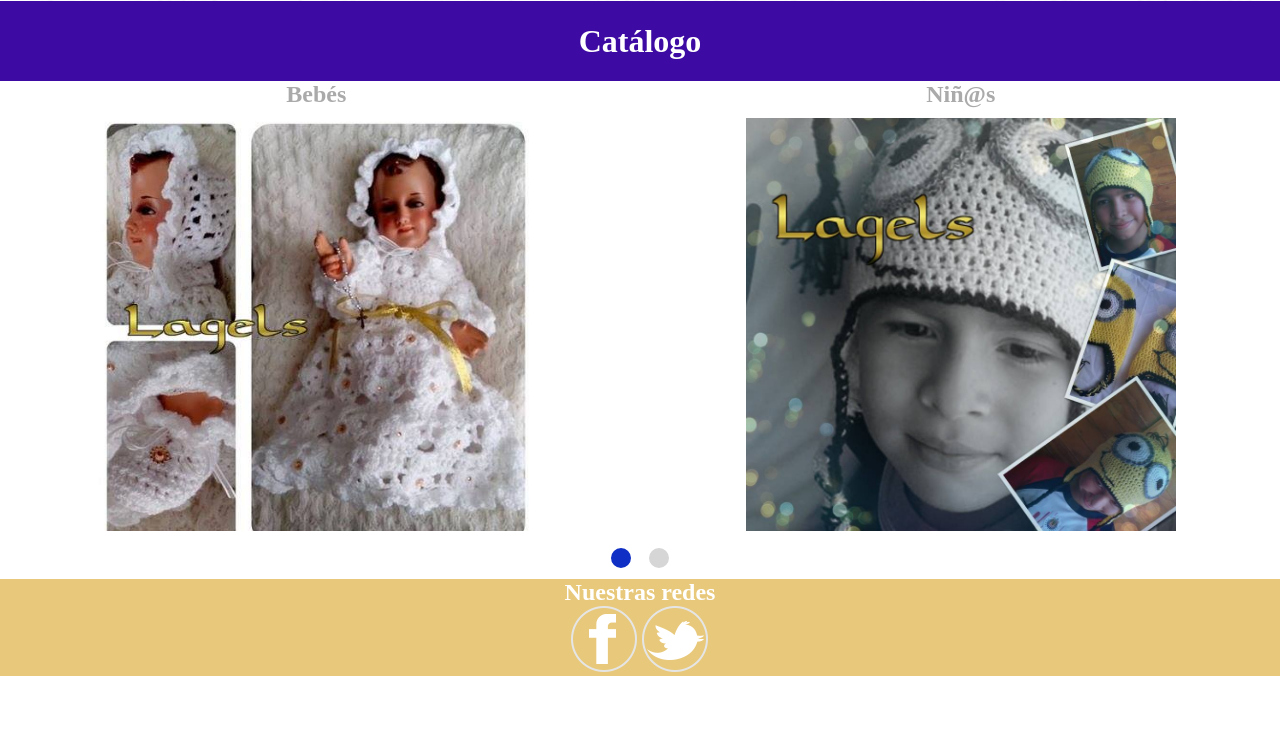
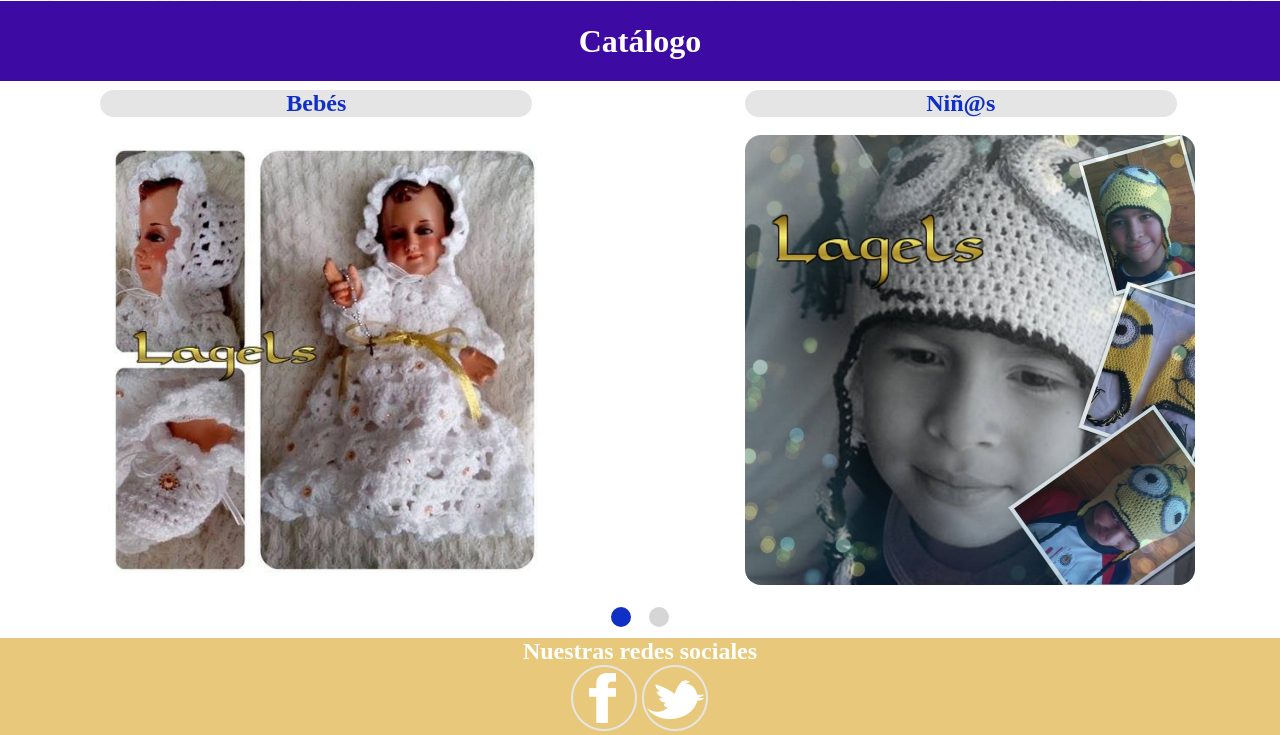
Before and after one commit to danurizp/lagels, a PHP site: page / in a window 1280 px wide. Shown: the part 2760-3495 px from the top of the page. Before the commit the page ends 3436 px from the top, so only its background shows below. Run offline with PHP 8.4, Linux system fonts and the light colour scheme.

Commit message:
avance
Avance

```diff
--- a/css/inicio.css
+++ b/css/inicio.css
@@ -47,6 +47,8 @@ p {
 }
 
 .contenido-1 img{
+    border-radius: 25px;
+    margin-right: 1%;
     float: right;
 }
 
@@ -120,16 +122,33 @@ em {
     color: #fff;
 }
 
-.owl-theme .owl-dots .owl-dot.active span{width:20px;height:20px;background-color:#102fc5;border:2px solid #fff;}
-.owl-theme .owl-dots .owl-dot span{width:20px;height:20px;border:2px solid #fff;}
+.owl-theme .owl-dots .owl-dot.active span{
+    width:20px;
+    height:20px;
+    background-color:#102fc5;
+    border:2px solid #fff;}
+.owl-theme .owl-dots .owl-dot span{
+    width:20px;height:20px;border:2px solid #fff;}
 
 .item{
     width:450px;
-    height:450px;
+    height:500px;
     margin:0 auto;
+}
+
+.item img {
+    padding: 2%;
+    border-radius:25px;
 }
 
 .owl-carousel .owl-stage {
   display: flex;
   align-items: center;
 }
+
+.catalogo h2{
+    margin: 2%;
+    background-color:rgba(0, 0, 0, 0.1);
+    border-radius:25px;
+    color: #102fc5;
+}
--- a/index.html
+++ b/index.html
@@ -6,6 +6,7 @@
         <meta charset="utf-8" />
         <title>Lagels</title>
 
+        <link rel="icon" type="image/png" sizes="32x32" href="./img/favicon-32x32.png">
         <link rel="stylesheet" href="./css/owl.carousel.min.css">
         <link rel="stylesheet" href="./css/owl.theme.default.min.css">
 
@@ -29,7 +30,6 @@
                     responsive: true
 
                 });
-
 
                 var owl = $('.owl-carousel');
                 owl.owlCarousel({
@@ -68,17 +68,14 @@
         <div id="pagina">
 
             <div id="encabezado">
-
                 <a href="/" title="Inicio" >
                     <img src="img/lambsie.png" alt="Borregito" class="wow swing"/>
                     <img src="img/logo3.png" alt="Lagels" class="wow flip"/>
                 </a>
-
             </div>
             <!-- /encabezado -->
 
             <div id="principal">
-
 
                 <ul class="menu">
                     <li>
@@ -93,14 +90,9 @@
                     <li>
                         <a class="nav-catalogo" href="#catalogo">Catálogo</a>
                      </li>
-
-
                 </ul>
 
-
-
-                <div class="img-principal" data-stellar-background-ratio="0.1"></div>
-
+                <div class="img-principal" ></div>
 
                 <div id="mision" class="contenido-1">
 
@@ -118,18 +110,13 @@
                 </div>
                 <!-- /contenido-1 -->
 
-
                 <div id="vision"  class="contenido-2">
                     <div class="ordinario" data-stellar-background-ratio="0.1">
-
                         <h1>En Lagels transformamos lo ordinario.</h1>
-
                     </div>
                     <!-- /Ordinario -->
                     <div class="extraordinario">
                         <h1 >En algo extraordinario.</h1>
-
-
                     </div>
                     <!-- /Extraordinario -->
                 </div>
@@ -137,36 +124,25 @@
                 <div id="catalogo" class="catalogo">
                     <h1>Catálogo</h1>
 
-                    <div class="owl-carousel owl-theme ">
+                    <div class="carousel owl-carousel owl-theme ">
                         <div class="item " >
                             <h2>Bebés</h2>
-
-
                             <img src="img/bebes.jpg" alt="Bebes" />
-
                         </div>
-                                    <div class="item">
+                        <div class="item " >
                             <h2>Niñ@s</h2>
-                                        <p>
                             <img src="img/ninos.jpg" alt="Niños" />
-                                        </p>
                         </div>
                         <div class="item " >
                             <h2>Damas</h2>
-                        <p>
                             <img src="img/damas.jpg" alt="Damas" />
-                        </p>
                         </div>
-                                    <div class="item">
+                        <div class="item " >
                             <h2>Caballeros</h2>
-                        <p>
                             <img src="img/caballeros.jpg" alt="Caballeros" />
-                        </p>
-                                    </div>
                         </div>
 
-
-
+                    </div>
                 </div>
 
             </div>
@@ -175,7 +151,7 @@
             <div id="pie">
 
                 <div class="redes">
-                    <h2>Nuestras redes</h2>
+                    <h2>Nuestras redes sociales</h2>
                     <ul>
                         <li>
                             <a class="social facebook wow slideInLeft" data-wow-duration="2s" data-wow-offset="10" href="http://facebook.com/lagels" target="_blank">facebook</a>
@@ -191,5 +167,4 @@
         </div>
         <!-- /pagina -->
 	</body>
-
 </html>
```
Also changed, not shown: img/favicon-32x32.png (added), 1 other file. Lines whose indentation alone changed are shown as unchanged.
